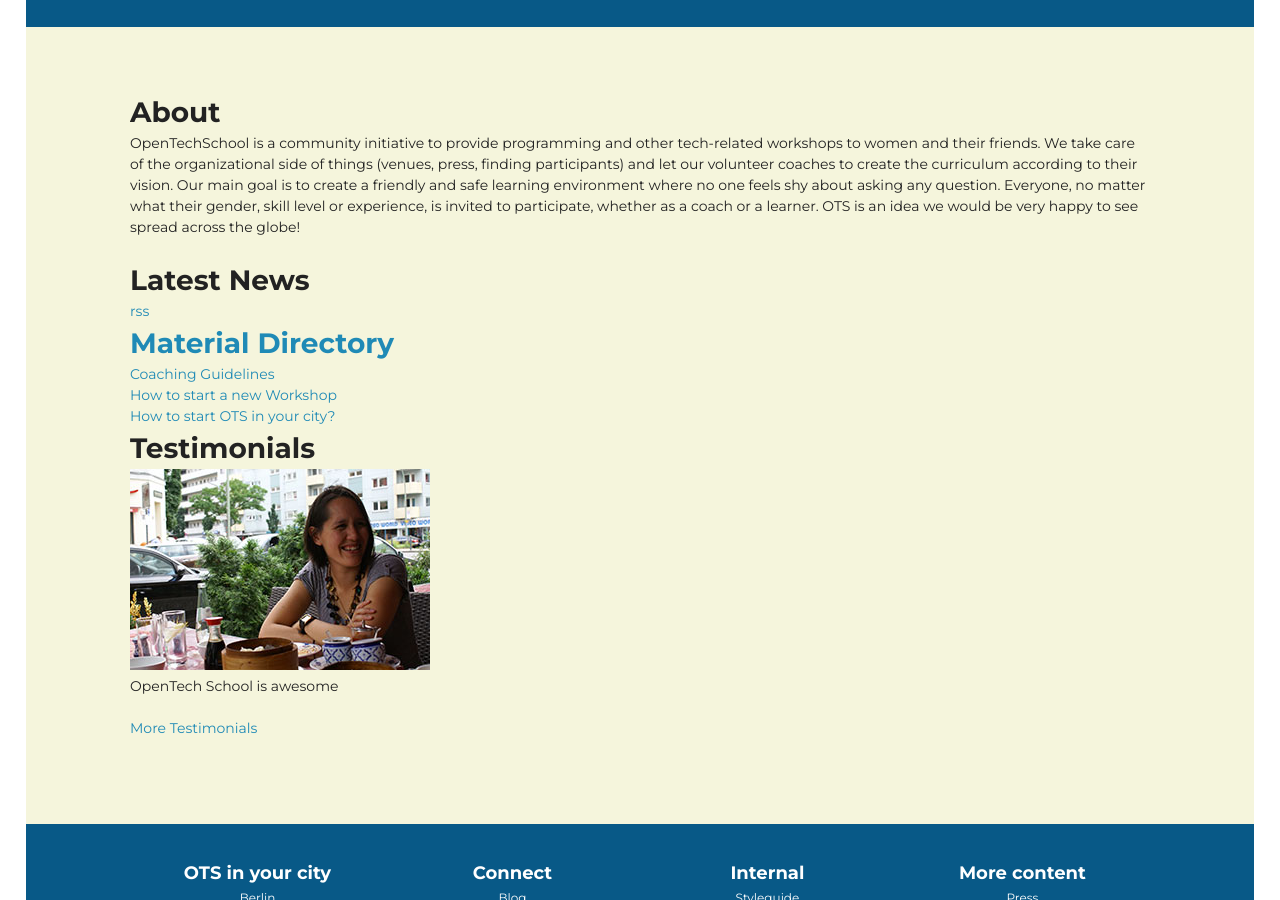
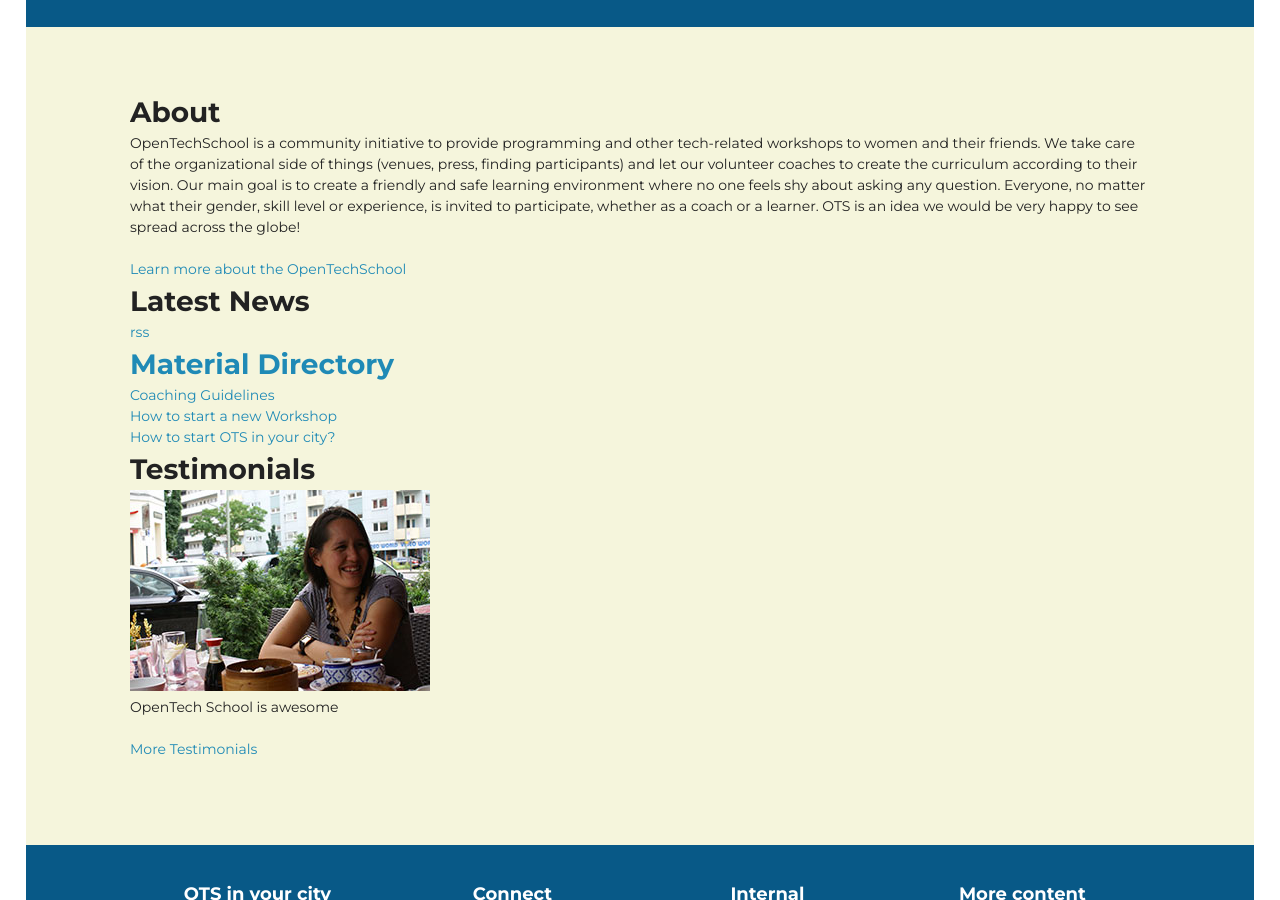
Before and after one commit to OpenTechSchool/www.opentechschool.org, a Jekyll site: the page built from index.html, in a window 1280 px wide and 900 px high, scrolled down 454 px. Built offline with Jekyll 4.4.1, drawn with Linux system fonts in a browser that asks for light colours; nearby versions of some CDN libraries.

Commit message:
add reference link

```diff
--- a/index.html
+++ b/index.html
@@ -10,6 +10,7 @@
 
     <h2>About</h2>
     <p>OpenTechSchool is a community initiative to provide programming and other tech-related workshops to women and their friends. We take care of the organizational side of things (venues, press, finding participants) and let our volunteer coaches to create the curriculum according to their vision. Our main goal is to create a friendly and safe learning environment where no one feels shy about asking any question. Everyone, no matter what their gender, skill level or experience, is invited to participate, whether as a coach or a learner. OTS is an idea we would be very happy to see spread across the globe!</p>
+    <a href="/about.html">Learn more about the OpenTechSchool</a>
 
     <h2>Latest News</h2>
       <a href="http://blog.opentechschool.org/feeds/{{page.rss_feed}}.xml">rss</a>
```
